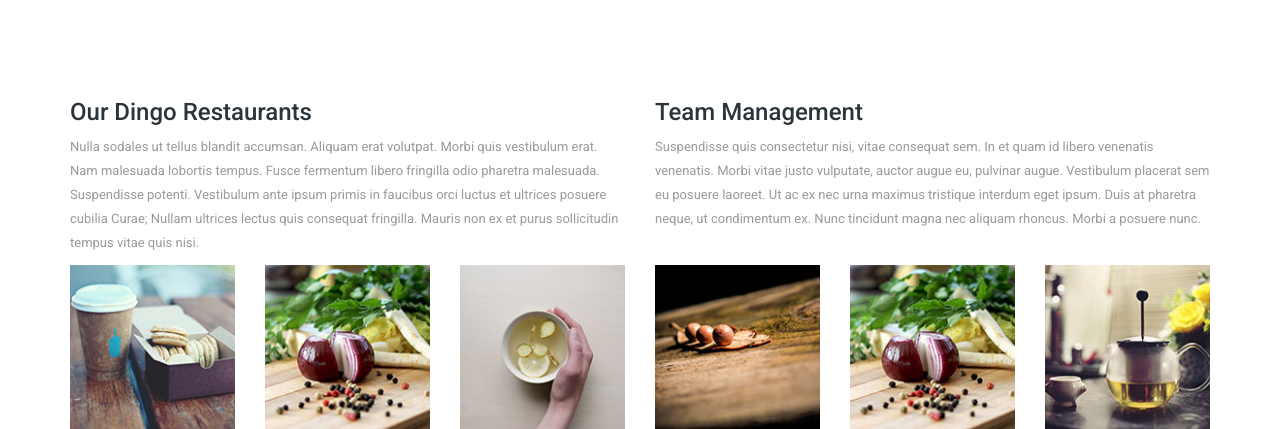
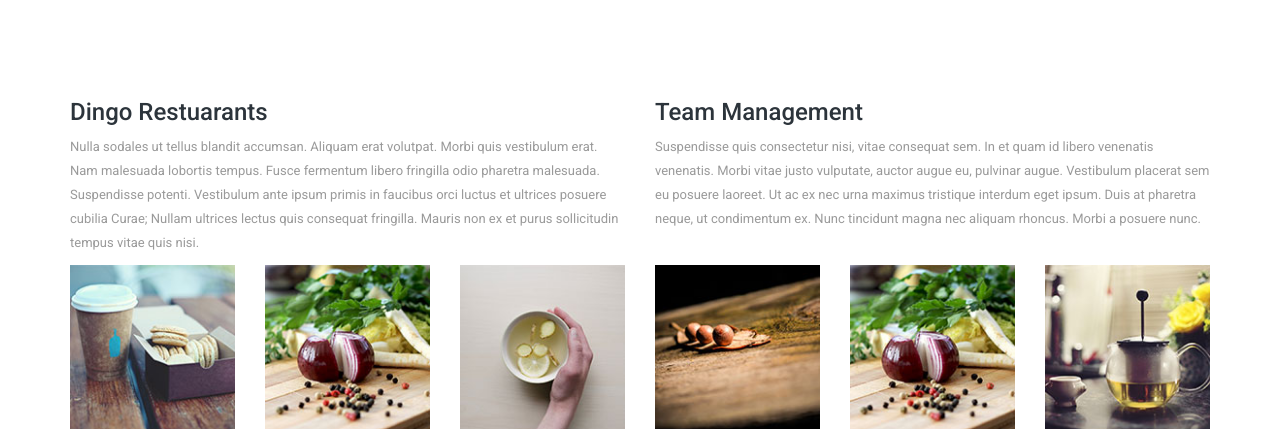
Before and after one commit to OmiGitProjects/Dingo-Restaurants, a Django app: page /about_page in a window 1280 px wide. Shown: the part 515-944 px from the top of the page. Run offline with Django 3.2, Linux system fonts and the light colour scheme; some libraries are stand-ins or nearby versions; some web fonts are replaced.

Commit message:
Changed Name

```diff
--- a/templates/mainapp_templates/About_us.html
+++ b/templates/mainapp_templates/About_us.html
@@ -31,7 +31,7 @@
 
         <div class="row">
             <div class="col-md-6">
-                <h3>Our Dingo Restaurants</h3>
+                <h3>Dingo Restuarants</h3>
                 <p>Nulla sodales ut tellus blandit accumsan. Aliquam erat volutpat. Morbi quis vestibulum erat. Nam
                     malesuada lobortis tempus. Fusce fermentum libero fringilla odio pharetra malesuada. Suspendisse
                     potenti. Vestibulum ante ipsum primis in faucibus orci luctus et ultrices posuere cubilia Curae;
```
